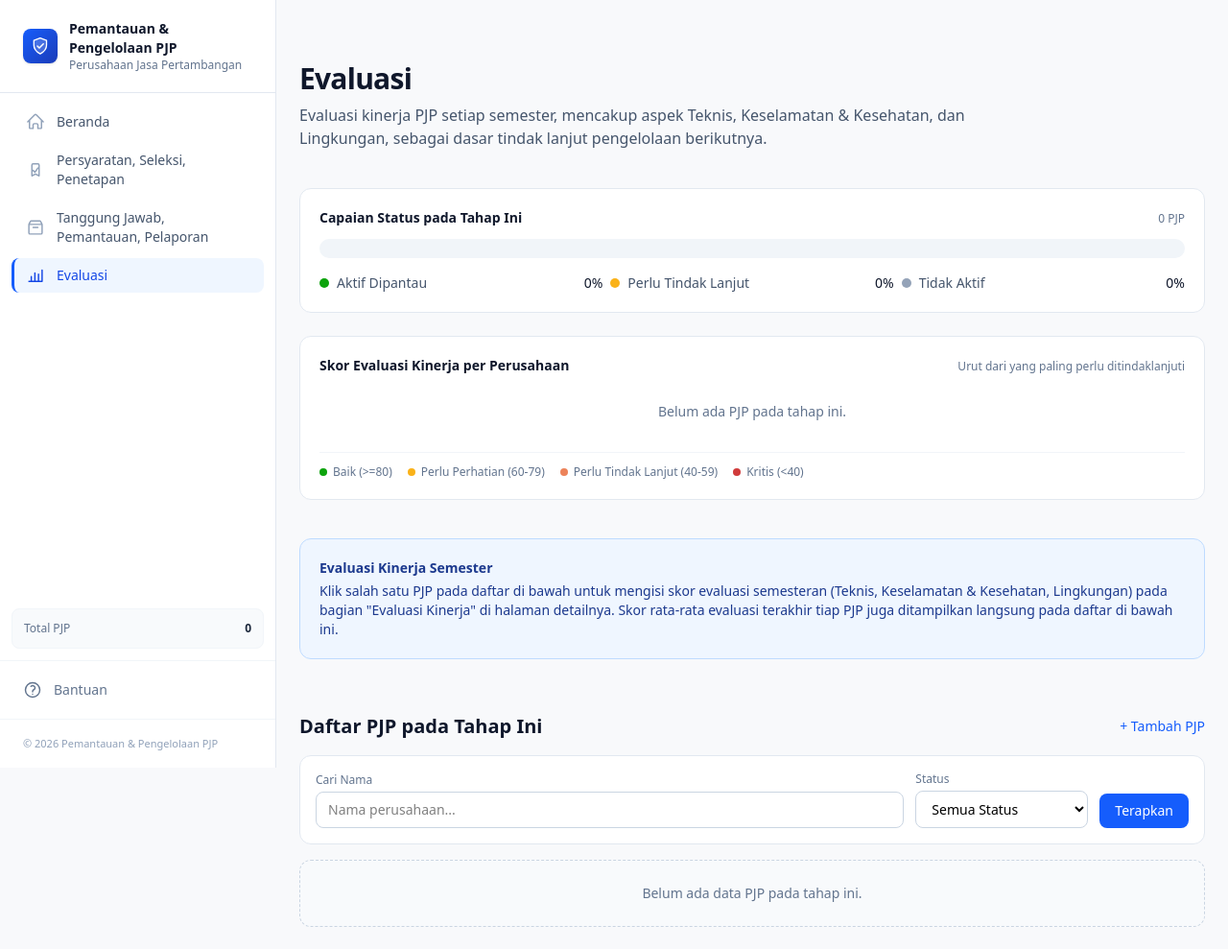
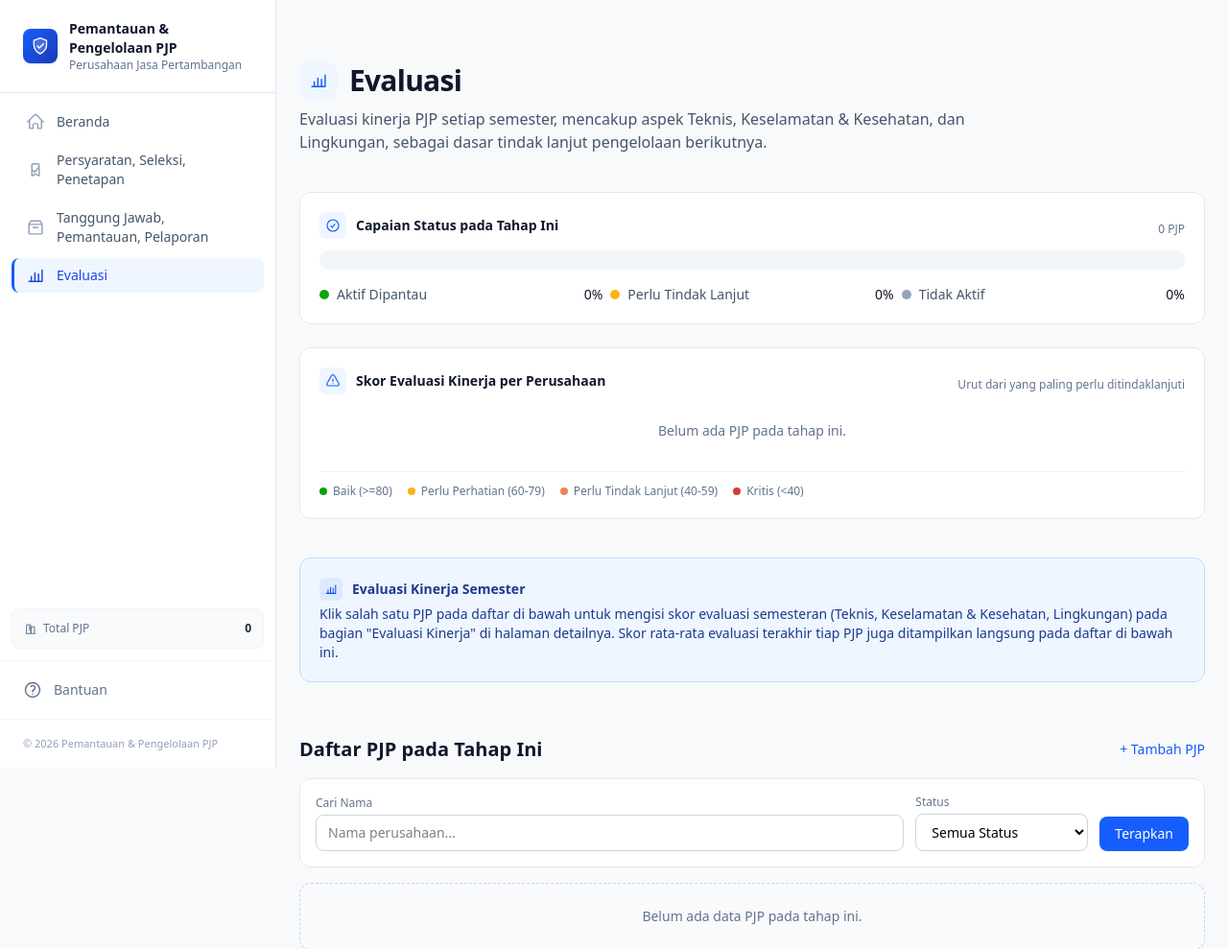
Before and after one commit to muhammadseptiadi079/pemantauan-pengelolaan-pjp, a Laravel app: page /evaluasi in a window 1280 px wide. Shown: the top 989 px of the page at 96% size. Before the commit the page ends 966 px from the top, so only its background shows below. Run offline with Laravel 12, Linux system fonts and the light colour scheme; data that the repository does not hold is empty; style sheets or scripts are compiled from the project's sources; some libraries are stand-ins or nearby versions; some web fonts are replaced.

Commit message:
Sisir ulang: pasang ikon identitas di semua bagian, bukan sebagian
Ronde sebelumnya cuma menyentuh sebagian kartu (Dokumen & Laporan,
Evaluasi, Checklist). Sekarang semua tempat yang menyebut jenis data
dapat ikon: judul tiap halaman (PageHeader dapat prop icon, dipasang
di semua 9 pemanggilannya), 3 kartu penjelasan di tiap halaman tahap,
kotak info biru, StatusStackedBar & AchievementBarChart, widget
"PJP Paling Perlu Perhatian" & pengingat laporan di Beranda, serta
"Total PJP"/"Perlu Perhatian" di sidebar.

Juga tambah database/seeders/DemoDataSeeder.php — 7 PJP contoh
tersebar di semua tahap/status/rentang skor, dijalankan manual lewat
`php artisan db:seed --class=DemoDataSeeder`, supaya siapapun bisa
isi data contoh di database lokalnya sendiri dengan satu perintah
(data sebelumnya cuma ada di database sesi cloud, tidak ikut ke
laptop manapun lewat git pull).

Co-Authored-By: Claude Sonnet 5 <noreply@anthropic.com>
Claude-Session: https://claude.ai/code/session_01Syg2ez9LfJ87Y3AYRZcDHP

```diff
--- a/resources/js/Components/AchievementBarChart.tsx
+++ b/resources/js/Components/AchievementBarChart.tsx
@@ -1,6 +1,7 @@
 import { Link } from '@inertiajs/react';
 import { useEffect, useState } from 'react';
 import AnimatedNumber from '@/Components/AnimatedNumber';
+import { TahapIcon } from '@/Components/TahapIcons';
 
 function decimalsFor(value: number): number {
     return Number.isInteger(value) ? 0 : 1;
@@ -51,7 +52,12 @@ export default function AchievementBarChart({
     return (
         <div className="rounded-xl border border-slate-200 bg-white p-5">
             <div className="mb-3 flex flex-col gap-1 sm:flex-row sm:items-baseline sm:justify-between sm:gap-2">
-                <h3 className="text-sm font-semibold text-slate-900">{title}</h3>
+                <h3 className="flex items-center gap-2.5 text-sm font-semibold text-slate-900">
+                    <span className="flex h-7 w-7 shrink-0 items-center justify-center rounded-md bg-blue-50 text-blue-600">
+                        <TahapIcon name="alert" className="h-4 w-4" />
+                    </span>
+                    {title}
+                </h3>
                 <span className="text-xs text-slate-500">
                     Urut dari yang paling perlu ditindaklanjuti
                 </span>
--- a/resources/js/Components/PageHeader.tsx
+++ b/resources/js/Components/PageHeader.tsx
@@ -1,15 +1,26 @@
+import { TahapIcon } from '@/Components/TahapIcons';
+
 export default function PageHeader({
     title,
     description,
+    icon,
 }: {
     title: string;
     description: string;
+    icon?: string;
 }) {
     return (
         <div className="mb-10">
-            <h1 className="text-3xl font-bold tracking-tight text-slate-900">
-                {title}
-            </h1>
+            <div className="flex items-center gap-3">
+                {icon && (
+                    <span className="flex h-10 w-10 shrink-0 items-center justify-center rounded-xl bg-blue-50 text-blue-600">
+                        <TahapIcon name={icon} className="h-5 w-5" />
+                    </span>
+                )}
+                <h1 className="text-3xl font-bold tracking-tight text-slate-900">
+                    {title}
+                </h1>
+            </div>
             <p className="mt-2 max-w-3xl text-slate-600">{description}</p>
         </div>
     );
--- a/resources/js/Components/PlaceholderCard.tsx
+++ b/resources/js/Components/PlaceholderCard.tsx
@@ -1,13 +1,24 @@
+import { TahapIcon } from '@/Components/TahapIcons';
+
 export default function PlaceholderCard({
     title,
     description,
+    icon,
 }: {
     title: string;
     description?: string;
+    icon?: string;
 }) {
     return (
         <div className="rounded-xl border border-dashed border-slate-300 bg-slate-50 p-5 transition-colors duration-150 hover:border-slate-400 hover:bg-slate-100">
-            <h3 className="font-semibold text-slate-800">{title}</h3>
+            <div className="flex items-center gap-2.5">
+                {icon && (
+                    <span className="flex h-7 w-7 shrink-0 items-center justify-center rounded-md bg-blue-50 text-blue-600">
+                        <TahapIcon name={icon} className="h-4 w-4" />
+                    </span>
+                )}
+                <h3 className="font-semibold text-slate-800">{title}</h3>
+            </div>
             <p className="mt-1 text-sm text-slate-500">
                 {description ?? 'Belum ada data. Sub-proses ini akan dikembangkan lebih lanjut.'}
             </p>
--- a/resources/js/Components/Sidebar.tsx
+++ b/resources/js/Components/Sidebar.tsx
@@ -26,7 +26,10 @@ function SidebarSummary({ stats }: { stats?: SidebarStats }) {
     return (
         <div className="mx-3 mb-3 rounded-lg border border-slate-100 bg-slate-50 p-3">
             <div className="flex items-center justify-between text-xs">
-                <span className="text-slate-500">Total PJP</span>
+                <span className="flex items-center gap-1.5 text-slate-500">
+                    <TahapIcon name="building" className="h-3.5 w-3.5" />
+                    Total PJP
+                </span>
                 <span className="font-semibold text-slate-800">{stats.total}</span>
             </div>
             {stats.perluPerhatian > 0 && (
@@ -34,7 +37,10 @@ function SidebarSummary({ stats }: { stats?: SidebarStats }) {
                     href="/"
                     className="mt-2 flex items-center justify-between rounded-md bg-amber-50 px-2 py-1.5 text-xs font-medium text-amber-800 transition-colors hover:bg-amber-100"
                 >
-                    <span>Perlu Perhatian</span>
+                    <span className="flex items-center gap-1.5">
+                        <TahapIcon name="alert" className="h-3.5 w-3.5" />
+                        Perlu Perhatian
+                    </span>
                     <span className="rounded-full bg-amber-200 px-1.5 py-0.5 text-[11px] font-semibold text-amber-900">
                         {stats.perluPerhatian}
                     </span>
--- a/resources/js/Components/StatusStackedBar.tsx
+++ b/resources/js/Components/StatusStackedBar.tsx
@@ -1,4 +1,5 @@
 import { useEffect, useState } from 'react';
+import { TahapIcon } from '@/Components/TahapIcons';
 import { STATUS_OPTIONS } from '@/types';
 
 const STATUS_ORDER = ['aktif', 'perlu_tindak_lanjut', 'tidak_aktif'];
@@ -40,7 +41,12 @@ export default function StatusStackedBar({
     return (
         <div className="rounded-xl border border-slate-200 bg-white p-5">
             <div className="mb-3 flex items-baseline justify-between">
-                <h3 className="text-sm font-semibold text-slate-900">{title}</h3>
+                <h3 className="flex items-center gap-2.5 text-sm font-semibold text-slate-900">
+                    <span className="flex h-7 w-7 shrink-0 items-center justify-center rounded-md bg-blue-50 text-blue-600">
+                        <TahapIcon name="check" className="h-4 w-4" />
+                    </span>
+                    {title}
+                </h3>
                 <span className="text-xs text-slate-500">{total} PJP</span>
             </div>
 
--- a/resources/js/Pages/Bantuan.tsx
+++ b/resources/js/Pages/Bantuan.tsx
@@ -72,6 +72,7 @@ export default function Bantuan() {
                 <PageHeader
                     title="Pertanyaan yang Sering Diajukan"
                     description="Seputar penggunaan aplikasi Pemantauan & Pengelolaan PJP — alur tahapan, checklist, pelaporan, dan evaluasi."
+                    icon="help"
                 />
 
                 <div className="space-y-3">
--- a/resources/js/Pages/Evaluasi.tsx
+++ b/resources/js/Pages/Evaluasi.tsx
@@ -4,6 +4,7 @@ import PageHeader from '@/Components/PageHeader';
 import TahapanPjpSection from '@/Components/TahapanPjpSection';
 import StatusStackedBar, { StatusCounts } from '@/Components/StatusStackedBar';
 import AchievementBarChart from '@/Components/AchievementBarChart';
+import { TahapIcon } from '@/Components/TahapIcons';
 import { PjpEvaluasi, SmkpScore } from '@/types';
 
 type MiniPjp = {
@@ -31,6 +32,7 @@ export default function Evaluasi({
                 <PageHeader
                     title="Evaluasi"
                     description="Evaluasi kinerja PJP setiap semester, mencakup aspek Teknis, Keselamatan &amp; Kesehatan, dan Lingkungan, sebagai dasar tindak lanjut pengelolaan berikutnya."
+                    icon="evaluasi"
                 />
 
                 <div className="mb-6">
@@ -54,7 +56,12 @@ export default function Evaluasi({
                 </div>
 
                 <div className="mb-14 rounded-xl border border-blue-200 bg-blue-50 p-5 text-sm text-blue-900">
-                    <p className="font-semibold">Evaluasi Kinerja Semester</p>
+                    <p className="flex items-center gap-2.5 font-semibold">
+                        <span className="flex h-6 w-6 shrink-0 items-center justify-center rounded-md bg-blue-100 text-blue-700">
+                            <TahapIcon name="evaluasi" className="h-3.5 w-3.5" />
+                        </span>
+                        Evaluasi Kinerja Semester
+                    </p>
                     <p className="mt-1">
                         Klik salah satu PJP pada daftar di bawah untuk mengisi skor evaluasi
                         semesteran (Teknis, Keselamatan &amp; Kesehatan, Lingkungan) pada bagian
--- a/resources/js/Pages/Home.tsx
+++ b/resources/js/Pages/Home.tsx
@@ -81,7 +81,10 @@ export default function Home({
 
                 {pjpBelumLaporanBulanan.length > 0 && (
                     <div className="mb-8 rounded-xl border border-amber-200 bg-amber-50 p-5">
-                        <p className="text-sm font-semibold text-amber-900">
+                        <p className="flex items-center gap-2.5 text-sm font-semibold text-amber-900">
+                            <span className="flex h-7 w-7 shrink-0 items-center justify-center rounded-md bg-amber-100 text-amber-700">
+                                <TahapIcon name="alert" className="h-4 w-4" />
+                            </span>
                             {pjpBelumLaporanBulanan.length} PJP belum/terlambat
                             mengirim Laporan Bulanan bulan ini
                         </p>
@@ -102,7 +105,10 @@ export default function Home({
 
                 {perluPerhatian.length > 0 && (
                     <div className="mb-8 rounded-xl border border-slate-200 bg-white p-5">
-                        <p className="mb-3 text-sm font-semibold text-slate-900">
+                        <p className="mb-3 flex items-center gap-2.5 text-sm font-semibold text-slate-900">
+                            <span className="flex h-7 w-7 shrink-0 items-center justify-center rounded-md bg-blue-50 text-blue-600">
+                                <TahapIcon name="alert" className="h-4 w-4" />
+                            </span>
                             PJP Paling Perlu Perhatian
                         </p>
                         <ul className="divide-y divide-slate-100">
--- a/resources/js/Pages/PersyaratanSeleksiPenetapan.tsx
+++ b/resources/js/Pages/PersyaratanSeleksiPenetapan.tsx
@@ -5,6 +5,7 @@ import PlaceholderCard from '@/Components/PlaceholderCard';
 import TahapanPjpSection from '@/Components/TahapanPjpSection';
 import StatusStackedBar, { StatusCounts } from '@/Components/StatusStackedBar';
 import AchievementBarChart from '@/Components/AchievementBarChart';
+import { TahapIcon } from '@/Components/TahapIcons';
 import { SmkpScore } from '@/types';
 
 type MiniPjp = {
@@ -19,14 +20,17 @@ const subTahapan = [
     {
         title: 'Persyaratan',
         description: 'Kelengkapan dokumen dan syarat administratif calon PJP.',
+        icon: 'persyaratan',
     },
     {
         title: 'Seleksi',
         description: 'Proses penilaian dan seleksi calon PJP.',
+        icon: 'target',
     },
     {
         title: 'Penetapan',
         description: 'Penetapan resmi PJP yang lolos proses seleksi.',
+        icon: 'legalitas',
     },
 ];
 
@@ -46,6 +50,7 @@ export default function PersyaratanSeleksiPenetapan({
                 <PageHeader
                     title="Persyaratan, Seleksi, dan Penetapan"
                     description="Tahapan awal pengelolaan Perusahaan Jasa Pertambangan (PJP), mencakup pemeriksaan persyaratan, proses seleksi, hingga penetapan resmi."
+                    icon="persyaratan"
                 />
 
                 <div className="mb-6">
@@ -74,12 +79,18 @@ export default function PersyaratanSeleksiPenetapan({
                             key={sub.title}
                             title={sub.title}
                             description={sub.description}
+                            icon={sub.icon}
                         />
                     ))}
                 </section>
 
                 <div className="mb-14 rounded-xl border border-blue-200 bg-blue-50 p-5 text-sm text-blue-900">
-                    <p className="font-semibold">Persyaratan PJP</p>
+                    <p className="flex items-center gap-2.5 font-semibold">
+                        <span className="flex h-6 w-6 shrink-0 items-center justify-center rounded-md bg-blue-100 text-blue-700">
+                            <TahapIcon name="persyaratan" className="h-3.5 w-3.5" />
+                        </span>
+                        Persyaratan PJP
+                    </p>
                     <p className="mt-1">
                         Setiap PJP wajib mengisi checklist prakualifikasi SMKP (17 kategori,
                         126 pertanyaan berbobot) untuk menunjukkan tingkat kepatuhannya.
--- a/resources/js/Pages/Pjp/ChecklistSmkp.tsx
+++ b/resources/js/Pages/Pjp/ChecklistSmkp.tsx
@@ -101,6 +101,7 @@ export default function ChecklistSmkp({
                     <PageHeader
                         title="Persyaratan PJP"
                         description={pjp.nama_perusahaan}
+                        icon="persyaratan"
                     />
                     <Link
                         href={`/pjp/${pjp.id}`}
@@ -112,6 +113,9 @@ export default function ChecklistSmkp({
 
                 <div className="mb-8 grid gap-4 rounded-xl border border-slate-200 bg-white p-5 sm:grid-cols-3">
                     <div>
+                        <span className="mb-2 flex h-7 w-7 items-center justify-center rounded-md bg-blue-50 text-blue-600">
+                            <TahapIcon name="persyaratan" className="h-4 w-4" />
+                        </span>
                         <p className="text-sm text-slate-500">Total Skor</p>
                         <p className="mt-1 text-2xl font-bold text-slate-900">
                             <AnimatedNumber
@@ -122,6 +126,9 @@ export default function ChecklistSmkp({
                         </p>
                     </div>
                     <div>
+                        <span className="mb-2 flex h-7 w-7 items-center justify-center rounded-md bg-blue-50 text-blue-600">
+                            <TahapIcon name="check" className="h-4 w-4" />
+                        </span>
                         <p className="text-sm text-slate-500">Persentase Kepatuhan</p>
                         <p
                             className={`mt-1 text-2xl font-bold ${scoreColor(score.persentase)}`}
@@ -134,6 +141,9 @@ export default function ChecklistSmkp({
                         </p>
                     </div>
                     <div>
+                        <span className="mb-2 flex h-7 w-7 items-center justify-center rounded-md bg-blue-50 text-blue-600">
+                            <TahapIcon name="alert" className="h-4 w-4" />
+                        </span>
                         <p className="text-sm text-slate-500">
                             Layak untuk Pekerjaan Risiko
                         </p>
--- a/resources/js/Pages/Pjp/Create.tsx
+++ b/resources/js/Pages/Pjp/Create.tsx
@@ -35,6 +35,7 @@ export default function Create({
                 <PageHeader
                     title="Tambah PJP"
                     description="Tambahkan data Perusahaan Jasa Pertambangan baru ke dalam sistem."
+                    icon="building"
                 />
 
                 <form onSubmit={submit} className="space-y-6">
--- a/resources/js/Pages/Pjp/Edit.tsx
+++ b/resources/js/Pages/Pjp/Edit.tsx
@@ -28,6 +28,7 @@ export default function Edit({ pjp }: { pjp: Pjp }) {
                 <PageHeader
                     title="Ubah Data PJP"
                     description={`Perbarui data untuk ${pjp.nama_perusahaan}.`}
+                    icon="building"
                 />
 
                 <form onSubmit={submit} className="space-y-6">
--- a/resources/js/Pages/Pjp/Index.tsx
+++ b/resources/js/Pages/Pjp/Index.tsx
@@ -41,6 +41,7 @@ export default function Index({
                     <PageHeader
                         title="Data PJP"
                         description="Daftar seluruh Perusahaan Jasa Pertambangan (PJP) yang terdaftar dalam sistem."
+                        icon="building"
                     />
                     <div className="flex w-full flex-wrap gap-2 sm:w-auto sm:shrink-0">
                         <a
--- a/resources/js/Pages/Pjp/Show.tsx
+++ b/resources/js/Pages/Pjp/Show.tsx
@@ -106,6 +106,7 @@ export default function Show({
                     <PageHeader
                         title={pjp.nama_perusahaan}
                         description={TAHAPAN_OPTIONS[pjp.tahapan] ?? pjp.tahapan}
+                        icon="building"
                     />
                     <div className="flex w-full flex-wrap gap-2 sm:w-auto sm:shrink-0 sm:justify-end">
                         <Link
--- a/resources/js/Pages/TanggungJawabPemantauanPelaporan.tsx
+++ b/resources/js/Pages/TanggungJawabPemantauanPelaporan.tsx
@@ -17,14 +17,17 @@ const subTahapan = [
     {
         title: 'Tanggung Jawab',
         description: 'Pembagian tanggung jawab PJP dalam menjalankan operasinya.',
+        icon: 'tanggungjawab',
     },
     {
         title: 'Pemantauan',
         description: 'Pemantauan berkala terhadap kinerja dan kepatuhan PJP.',
+        icon: 'check',
     },
     {
         title: 'Pelaporan',
         description: 'Pelaporan hasil pemantauan dan kondisi terkini PJP.',
+        icon: 'document',
     },
 ];
 
@@ -44,6 +47,7 @@ export default function TanggungJawabPemantauanPelaporan({
                 <PageHeader
                     title="Tanggung Jawab, Pemantauan, dan Pelaporan"
                     description="Tahapan pengelolaan berkelanjutan PJP, mencakup tanggung jawab operasional, pemantauan rutin, dan pelaporan hasil pemantauan."
+                    icon="tanggungjawab"
                 />
 
                 <div className="mb-6">
@@ -72,6 +76,7 @@ export default function TanggungJawabPemantauanPelaporan({
                             key={sub.title}
                             title={sub.title}
                             description={sub.description}
+                            icon={sub.icon}
                         />
                     ))}
                 </section>
```
Also changed, not shown: CLAUDE.md (+3 -1 lines), database/seeders/DemoDataSeeder.php (added, +143 -0 lines).
